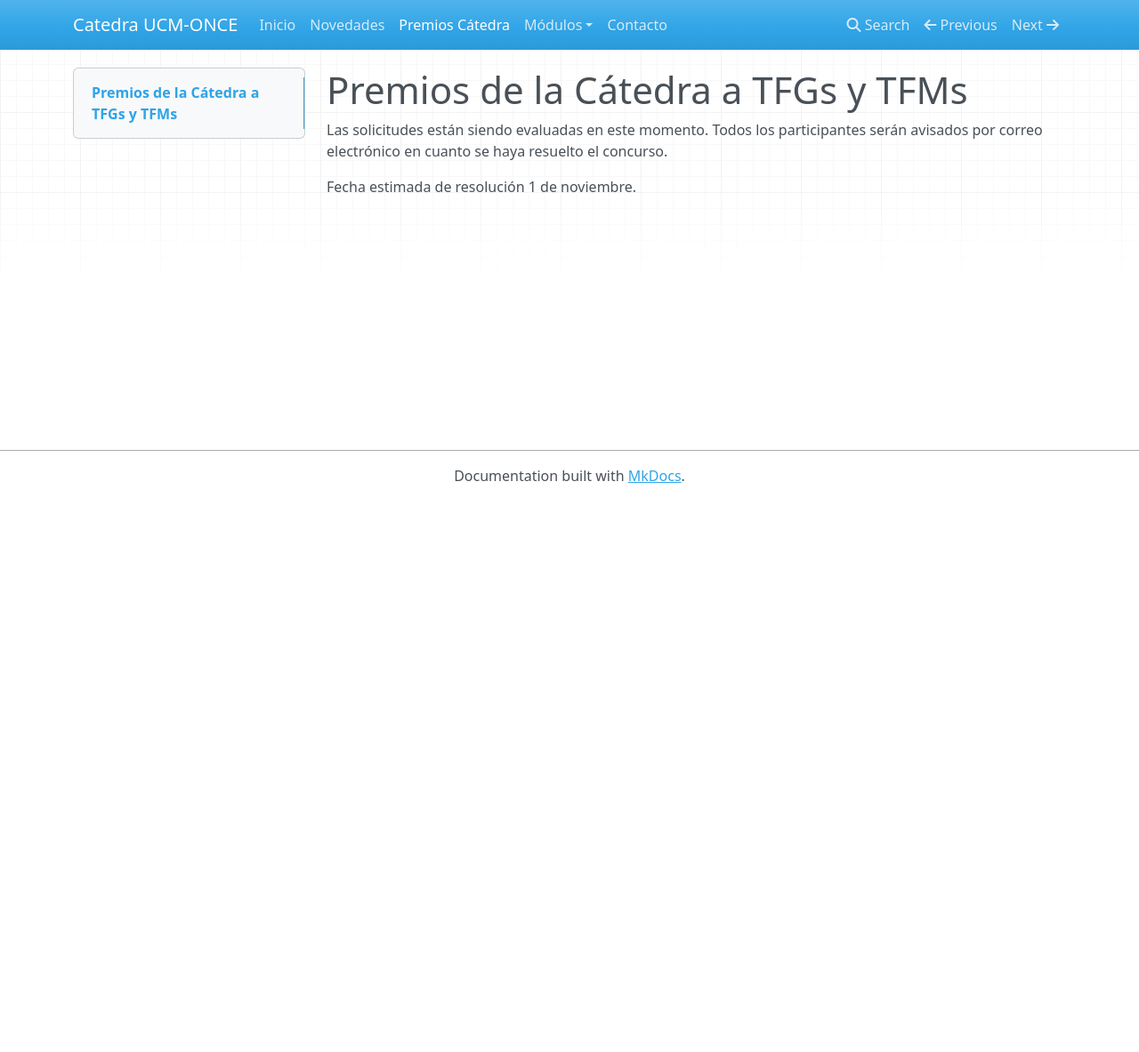
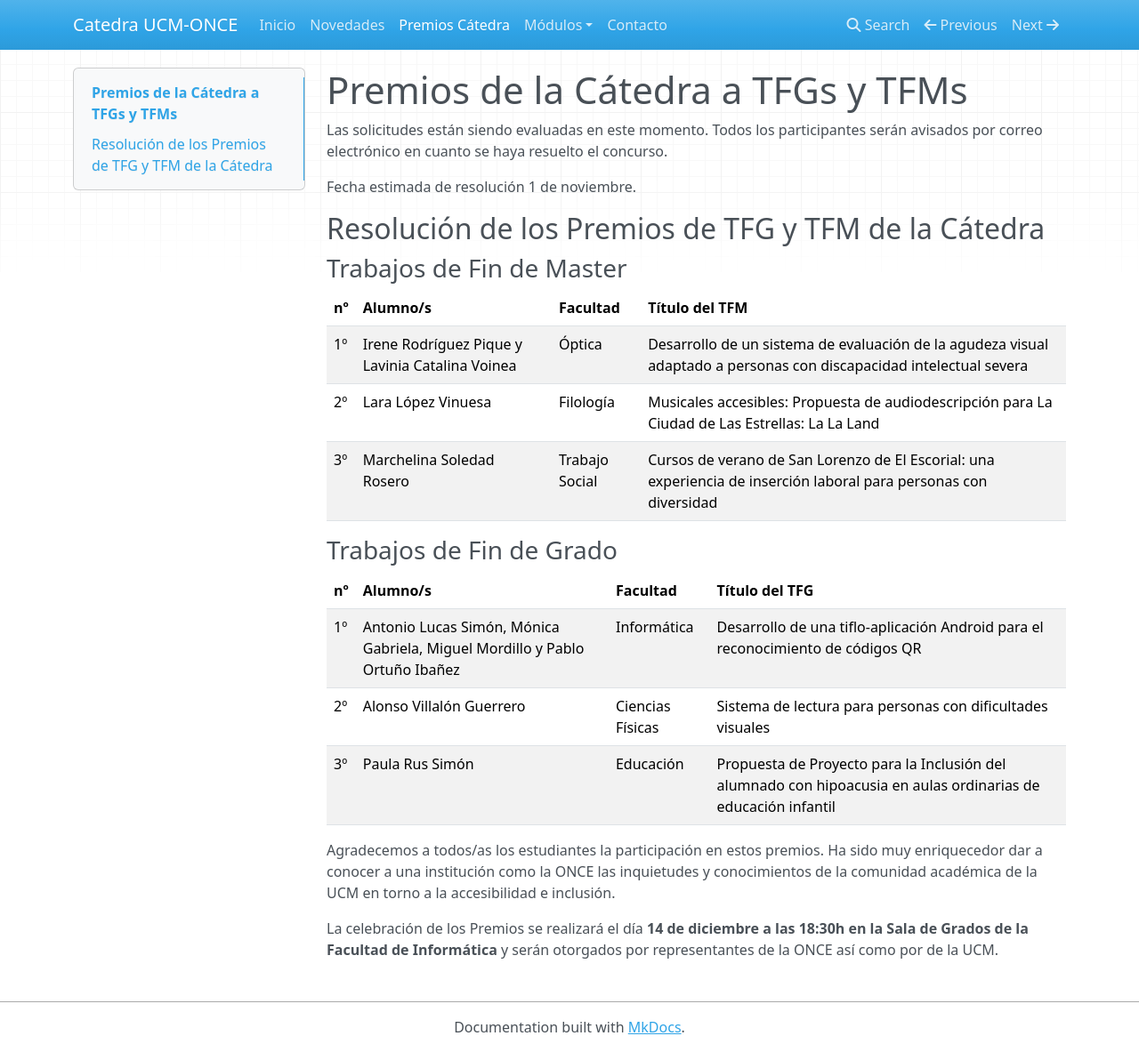
Before and after one commit to catedraonce/catedraonce.github.io, an MkDocs documentation site: the page built from docs/Premios/index.md, in a window 1280 px wide and 1183 px high. Shown: the whole window at 89% size. Built offline with MkDocs 1.6.1, drawn with Linux system fonts in a browser that asks for light colours; nearby versions of some CDN libraries.

Commit message:
Resolucion premios

```diff
--- a/docs/Premios/index.md
+++ b/docs/Premios/index.md
@@ -3,3 +3,25 @@
 Las solicitudes están siendo evaluadas en este momento. Todos los participantes serán avisados por correo electrónico en cuanto se haya resuelto el concurso.
 
 Fecha estimada de resolución 1 de noviembre.
+
+## Resolución de los Premios de TFG y TFM de la Cátedra
+
+### Trabajos de Fin de Master
+
+| nº   | Alumno/s                                         | Facultad        | Título del TFM                                               |
+| ---- | ------------------------------------------------ | --------------- | ------------------------------------------------------------ |
+| 1º   | Irene  Rodríguez Pique y Lavinia Catalina Voinea | Óptica          | Desarrollo  de un sistema de evaluación de la agudeza visual adaptado a personas con  discapacidad intelectual severa |
+| 2º   | Lara  López Vinuesa                              | Filología       | Musicales  accesibles: Propuesta de audiodescripción para La Ciudad de Las Estrellas: La  La Land |
+| 3º   | Marchelina  Soledad Rosero                       | Trabajo  Social | Cursos  de verano de San Lorenzo de El Escorial: una experiencia de inserción laboral  para personas con diversidad |
+
+### Trabajos de Fin de Grado
+
+| nº   | Alumno/s                                                     | Facultad          | Título del TFG                                               |
+| ---- | ------------------------------------------------------------ | ----------------- | ------------------------------------------------------------ |
+| 1º   | Antonio  Lucas Simón, Mónica Gabriela, Miguel Mordillo y Pablo Ortuño Ibañez | Informática       | Desarrollo  de una tiflo-aplicación Android para el reconocimiento de códigos QR |
+| 2º   | Alonso  Villalón Guerrero                                    | Ciencias  Físicas | Sistema  de lectura para personas con dificultades visuales  |
+| 3º   | Paula  Rus Simón                                             | Educación         | Propuesta  de Proyecto para la Inclusión del alumnado con hipoacusia en aulas ordinarias  de educación infantil |
+
+Agradecemos a todos/as los estudiantes la participación en estos premios. Ha sido muy enriquecedor dar a conocer a una institución como la ONCE las inquietudes y conocimientos de la comunidad académica de la UCM en torno a la accesibilidad e inclusión.
+
+La celebración de los Premios se realizará el día **14 de diciembre a las 18:30h en la Sala de Grados de la Facultad de Informática** y serán otorgados por representantes de la ONCE así como por de la UCM.
```
Also changed, not shown: mkDocs.md (added, +25 -0 lines).
